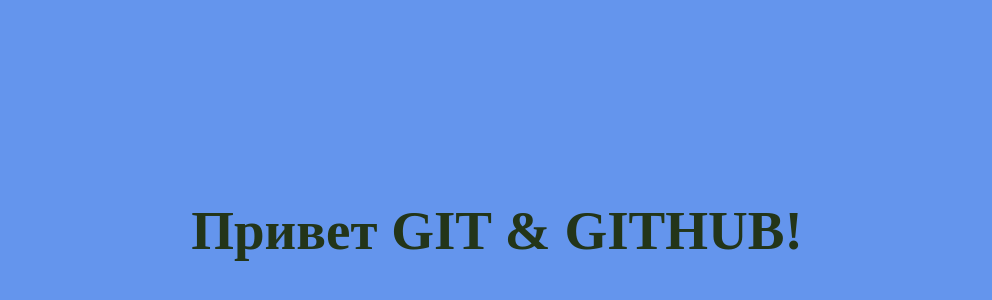
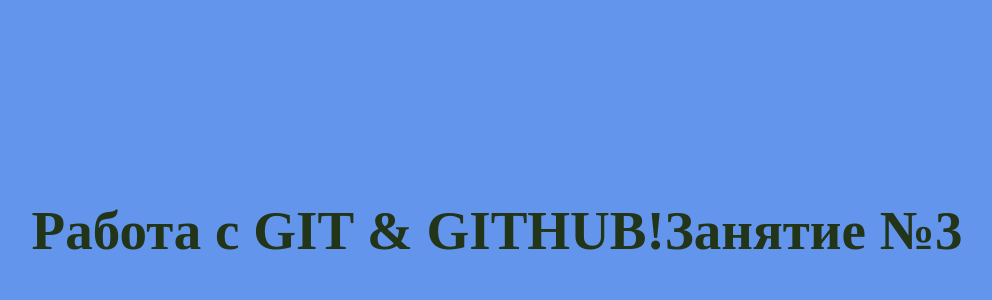
Before and after one commit to Serg-Malinovskij/git-hub-tutorial, a plain HTML site: page index.html in a window 1280 px wide. Shown: the part 178-478 px from the top of the page, without its empty margins (143-1135 px from the left). Drawn offline with Linux system fonts and the light colour scheme.

Commit message:
changend index

```diff
--- a/index.html
+++ b/index.html
@@ -10,7 +10,9 @@
 </head>
 
 <body>
-  Привет GIT & GITHUB!
+  Работа с GIT & GITHUB!
+  <p>Занятие №3</p>
+
 </body>
 
 </html>
```
